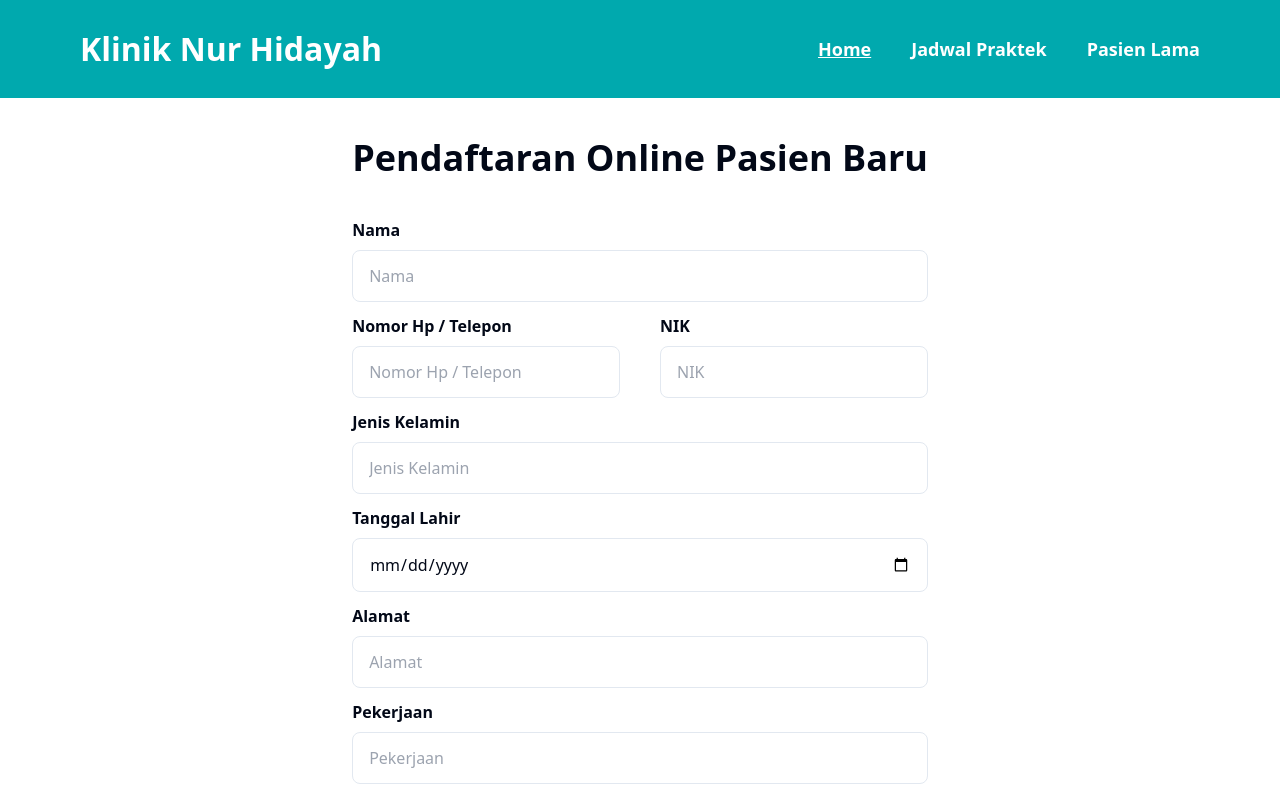
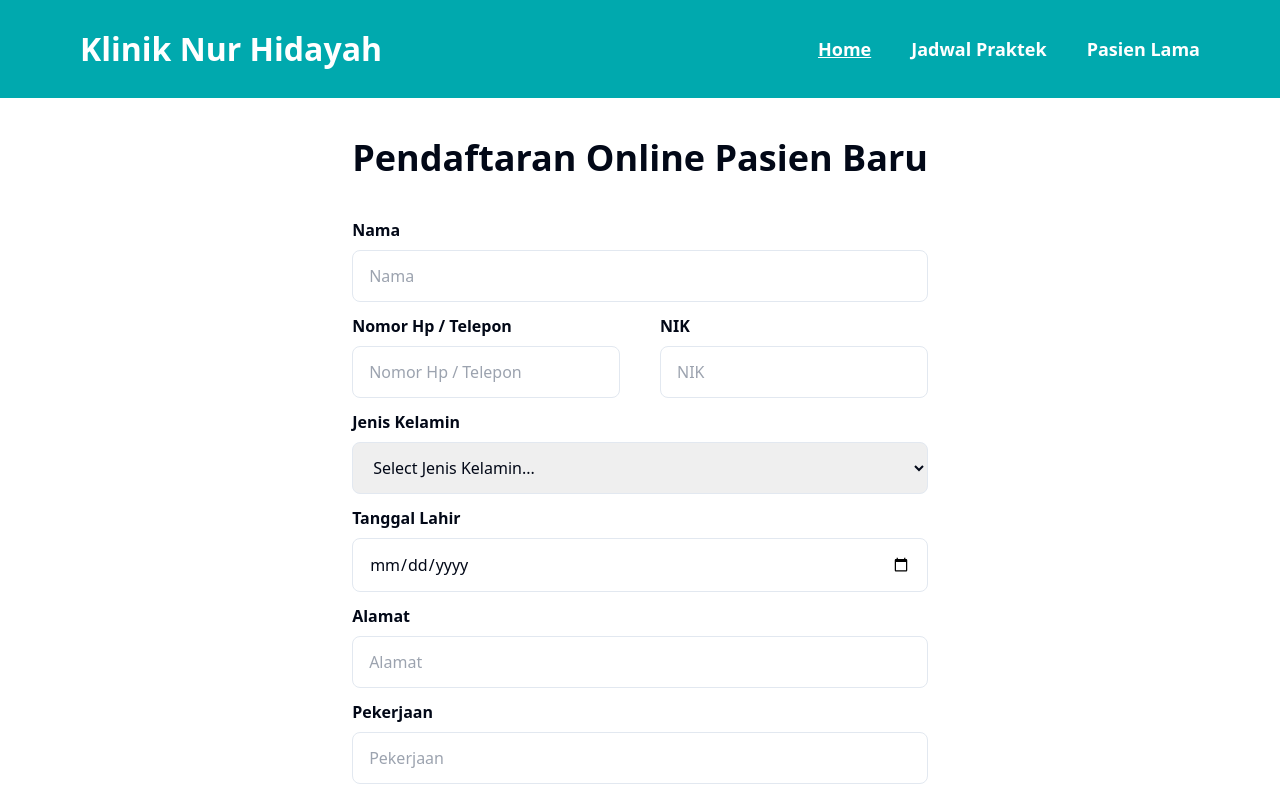
Before and after one commit to rizieqfr/klinik-intan, a Next.js app: page / in a window 1280 px wide. Shown: the top 800 px of the page. Built offline with nearby package versions, Linux system fonts and the light colour scheme.

Commit message:
fix register pasien online

```diff
--- a/src/pages/index.js
+++ b/src/pages/index.js
@@ -5,6 +5,7 @@ import { useRouter } from "next/router";
 import axios from "axios";
 import toast from "react-hot-toast";
 import apiService from "@/utils/apiService";
+import ClientRequest from "@/utils/clientApiService";
 
 const inter = Inter({ subsets: ["latin"] });
 
@@ -21,22 +22,40 @@ export default function Home() {
       work: '',
     },
     onSubmit: async (values) => {
-      return toast.promise(
-        apiService.request({
-          method: 'POST',
-          url: 'register-patient',
-          data: values
-        }),
-        {
-          loading: 'Sedang melakukan pendaftaran...',
-          success: () => toast.success('Berhasil Register'),
-          error: (error) => {
-            console.error(values, 'dataTerkirim');
-            console.error(error);
-            return error.response?.data?.message || 'Terjadi kesalahan saat melakukan pendaftaran';
+      // return toast.promise(
+      //   apiService.request({
+      //     method: 'POST',
+      //     url: 'register-patient',
+      //     data: values
+      //   }),
+      //   {
+      //     loading: 'Sedang melakukan pendaftaran...',
+      //     success: () => toast.success('Berhasil Register'),
+      //     error: (error) => {
+      //       console.error(values, 'dataTerkirim');
+      //       console.error(error);
+      //       return error.response?.data?.message || 'Terjadi kesalahan saat melakukan pendaftaran';
+      //     }
+      //   }
+      // );
+      try {
+        await toast.promise(
+          ClientRequest.CreatePasienNoToken(values).then((res) => {
+            return res
+          }),
+          {
+            loading: 'Processing...',
+            success: (res) => {
+              return "Berhasil Register Pasien"
+            },
+            error: (error) => {
+              return error.response.data.message || 'Something went wrong!'
+            }
           }
-        }
-      );
+        )
+      } catch (error) {
+        console.log(error)
+      }
     }
   });
 
@@ -66,7 +85,14 @@ export default function Home() {
                   <Input  name={'nik'} onChange={formik.handleChange} placeholder={'NIK'}/>
                 </div>
               </div>
-              <Input type={'text'} name={'gender'} onChange={formik.handleChange} placeholder={'Jenis Kelamin'}/>
+              <div>
+                <h1 className='font-semibold mb-2'>Jenis Kelamin</h1>
+                <select className="border outline-none w-full py-[13px] rounded-[8px] px-[16px]" type={'text'} name={'gender'} onChange={formik.handleChange} placeholder={'Jenis Kelamin'}>
+                  <option value="Select Jenis Kelamin...">Select Jenis Kelamin...</option>
+                  <option value="Laki-laki">Laki-laki</option>
+                  <option value="Perempuan">Perempuan</option>
+                </select>
+              </div>
               <Input type={'date'} name={'date_birth'} onChange={formik.handleChange} placeholder={'Tanggal Lahir'}/>
               <Input  name={'address'} onChange={formik.handleChange} placeholder={'Alamat'}/>
               <Input  name={'work'} onChange={formik.handleChange} placeholder={'Pekerjaan'}/>
--- a/src/utils/clientApiService.js
+++ b/src/utils/clientApiService.js
@@ -150,6 +150,14 @@ class ClientRequest {
             headers: {
                 'Authorization': `Bearer ${token}`,
             },
+        })
+    }
+
+    static CreatePasienNoToken(data) {
+        let path = `register-patient`;
+        return request(`${this.urlAPI()}${path}`, {
+            method: 'POST',
+            data,
         })
     }
 
```
